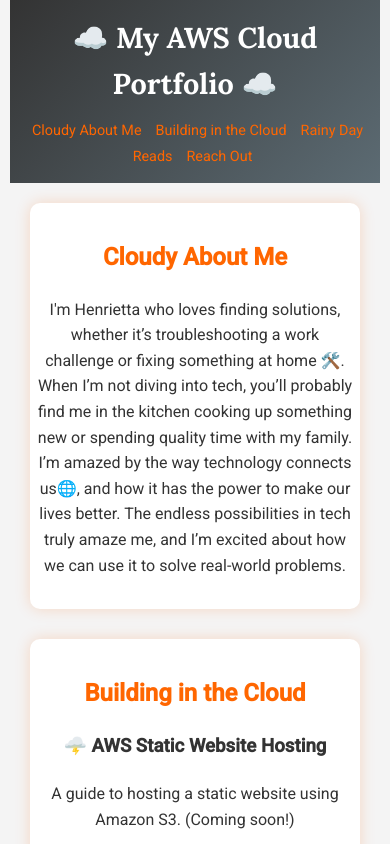
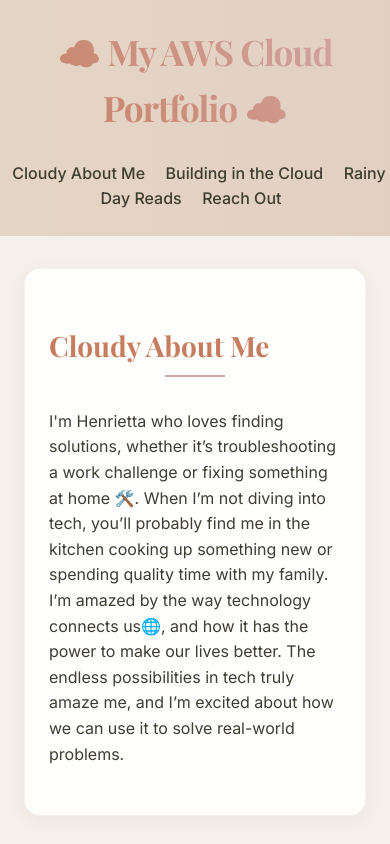
Before and after one commit to mizhenn/Henrietta-Portfolio, a plain HTML site: page index.html in a window 390 px wide. Shown: the top 844 px of the page. Drawn offline with nearby package versions, Linux system fonts and the light colour scheme.

Commit message:
updated colors

```diff
--- a/style.css
+++ b/style.css
@@ -1,166 +1,229 @@
 /* Add Google Fonts */
-@import url('https://fonts.googleapis.com/css2?family=Roboto:wght@400;500&family=Lora:wght@700&display=swap');
+@import url('https://fonts.googleapis.com/css2?family=Inter:wght@400;500;600&family=Playfair+Display:wght@700&display=swap');
+
+/* CSS Variables for Nude Theme */
+:root {
+  --primary-color: #E3D5C5; /* Warm Beige */
+  --secondary-color: #D4A8A8; /* Muted Rose */
+  --text-color: #3E3D32; /* Soft Black */
+  --background-color: #F5F0EB; /* Light Nude */
+  --accent-color: #C67D5E; /* Terracotta */
+  --white: #FFFFFF;
+  --shadow: 0 4px 15px rgba(168, 132, 107, 0.1);
+  --border-radius: 16px;
+  --transition: all 0.3s cubic-bezier(0.25, 0.46, 0.45, 0.94);
+}
 
 /* Base Styles */
 body {
-  font-family: 'Roboto', sans-serif;
+  font-family: 'Inter', sans-serif;
   line-height: 1.6;
-  color: #333333;
-  background: #F4F4F4;
+  color: var(--text-color);
+  background: var(--background-color);
   margin: 0;
   padding: 0;
+  min-height: 100vh;
+  display: flex;
+  flex-direction: column;
 }
 
 /* Header Styles */
 header {
-  background: linear-gradient(135deg, #333333, #5c6b73); /* Blue-greyish gradient background */
-  padding: 20px 0; /* Added padding for spacing */
-  color: white;
+  background: var(--primary-color);
+  padding: 2rem 0;
+  color: var(--text-color);
   text-align: center;
   position: relative;
-  z-index: 1; /* Ensure header stays on top */
+  overflow: hidden;
+}
+
+header::before {
+  content: '';
+  position: absolute;
+  top: 0;
+  left: 0;
+  width: 100%;
+  height: 100%;
+  background: linear-gradient(to right,
+    rgba(230, 213, 197, 0.8),
+    rgba(212, 168, 168, 0.1));
+  z-index: 0;
 }
 
 header h1 {
-  font-family: 'Lora', serif;
-  font-size: 2.5rem; /* Adjusted font size for header */
+  font-family: 'Playfair Display', serif;
+  font-size: clamp(2.5rem, 6vw, 3.5rem);
   margin: 0;
+  position: relative;
+  z-index: 1;
+  letter-spacing: -0.03em;
+  background: linear-gradient(45deg, var(--accent-color), var(--secondary-color));
+  -webkit-background-clip: text;
+  background-clip: text;
+  color: transparent;
 }
 
 header nav {
-  margin-top: 10px;
+  margin-top: 1.5rem;
+  position: relative;
+  z-index: 1;
 }
 
 header nav a {
-  color: #FF6600; /* Orange color for links */
+  color: var(--text-color);
   text-decoration: none;
-  margin: 0 15px;
+  margin: 0 1.2rem;
   font-size: 1.1rem;
+  font-weight: 500;
+  padding-bottom: 0.3rem;
+  transition: var(--transition);
+  position: relative;
 }
 
-header nav a:hover {
-  text-decoration: underline;
+header nav a::after {
+  content: '';
+  position: absolute;
+  bottom: 0;
+  left: 0;
+  width: 0;
+  height: 2px;
+  background: var(--accent-color);
+  transition: var(--transition);
+}
+
+header nav a:hover::after {
+  width: 100%;
 }
 
 /* Main Content Area */
 main {
+  flex: 1;
   width: 100%;
-  max-width: 1200px; /* Set a maximum width for content */
-  margin: 0 auto;   /* Centers the content horizontally */
-  padding: 20px;
+  max-width: 1400px;
+  margin: 3rem auto;
+  padding: 0 2rem;
   box-sizing: border-box;
-  text-align: center; /* Ensures text is centered */
 }
 
-/* Section Styling without Borders */
+/* Section Styling */
 section {
-  padding: 40px 20px;
-  margin-bottom: 30px;
-  border-radius: 10px; /* Rounded corners for a soft look */
-  background-color: #ffffff;
-  box-shadow: 0 0 15px rgba(255, 102, 0, 0.2); /* Soft, blurry shadow for separation */
+  padding: 3rem 2rem;
+  margin-bottom: 2.5rem;
+  border-radius: var(--border-radius);
+  background: rgba(255, 255, 255, 0.9);
+  backdrop-filter: blur(8px);
+  box-shadow: var(--shadow);
+  transition: var(--transition);
+  border: 1px solid rgba(230, 213, 197, 0.3);
+}
+
+section:hover {
+  transform: translateY(-5px);
+  box-shadow: 0 8px 25px rgba(168, 132, 107, 0.15);
 }
 
 section h2 {
-  margin-bottom: 20px;
-  color: #FF6600;
+  margin-bottom: 2rem;
+  color: var(--accent-color);
+  font-size: clamp(1.75rem, 3.5vw, 2.5rem);
+  font-family: 'Playfair Display', serif;
+  position: relative;
+  padding-bottom: 0.5rem;
 }
 
-/* About Me Section */
-#about-me {
-  text-align: center;
+section h2::after {
+  content: '';
+  position: absolute;
+  bottom: 0;
+  left: 50%;
+  transform: translateX(-50%);
+  width: 60px;
+  height: 2px;
+  background: var(--secondary-color);
 }
 
 /* Contact Section */
 #contact ul {
   list-style: none;
   padding: 0;
-}
-
-#contact ul li {
-  margin: 10px 0;
+  display: flex;
+  gap: 1.5rem;
+  justify-content: center;
+  flex-wrap: wrap;
 }
 
 #contact a {
   text-decoration: none;
-  color: #FF6600;
-  font-size: 1.1rem;
-  font-weight: bold;
+  color: var(--text-color);
+  font-weight: 500;
+  padding: 0.8rem 1.5rem;
+  border-radius: 50px;
+  background: rgba(212, 168, 168, 0.1);
+  transition: var(--transition);
+  display: flex;
+  align-items: center;
+  gap: 0.5rem;
 }
 
 #contact a:hover {
-  text-decoration: underline;
+  background: var(--secondary-color);
+  color: var(--white);
 }
 
 /* Footer Styling */
 footer {
   text-align: center;
-  padding: 20px;
-  background-color: #333333;
-  color: #ffffff;
+  padding: 2rem;
+  background: var(--primary-color);
+  color: var(--text-color);
+  margin-top: auto;
+  font-weight: 500;
 }
 
-/* Responsive Media Queries */
+/* Responsive Design */
+@media (max-width: 768px) {
+  main {
+    padding: 0 1.5rem;
+    margin: 2rem auto;
+  }
 
-/* Tablet and Below (up to 768px) */
-@media only screen and (max-width: 768px) {
-  body {
-    padding: 0 15px;
+  section {
+    padding: 2rem 1.5rem;
+  }
+
+  header nav a {
+    margin: 0 0.8rem;
+  }
+}
+
+@media (max-width: 480px) {
+  header {
+    padding: 1.5rem 0;
   }
 
   header h1 {
-    font-size: 2rem;
+    font-size: 2.2rem;
   }
 
   header nav a {
     font-size: 1rem;
-    margin: 0 10px;
+    margin: 0 0.5rem;
   }
 
-  section {
-    padding: 20px 10px;
-  }
-
-  section h2 {
-    font-size: 1.5rem;
-  }
-
-  footer {
-    padding: 10px;
+  #contact a {
+    padding: 0.6rem 1.2rem;
   }
 }
 
-/* Mobile Devices (up to 480px) */
-@media only screen and (max-width: 480px) {
-  body {
-    padding: 0 10px;
-  }
-
-  header {
-    padding: 15px 0;
-  }
-
-  header h1 {
-    font-size: 1.8rem;
-  }
-
-  header nav a {
-    font-size: 0.9rem;
-    margin: 0 5px;
-  }
-
-  section {
-    padding: 15px 5px;
-  }
-
-  footer {
-    font-size: 0.8rem;
-    padding: 5px;
-  }
-}
-
-/* Flexible Images */
+/* Image Styling */
 img {
   max-width: 100%;
   height: auto;
+  border-radius: var(--border-radius);
+  filter: grayscale(20%);
+  transition: var(--transition);
 }
+
+img:hover {
+  filter: grayscale(0%);
+}
```
